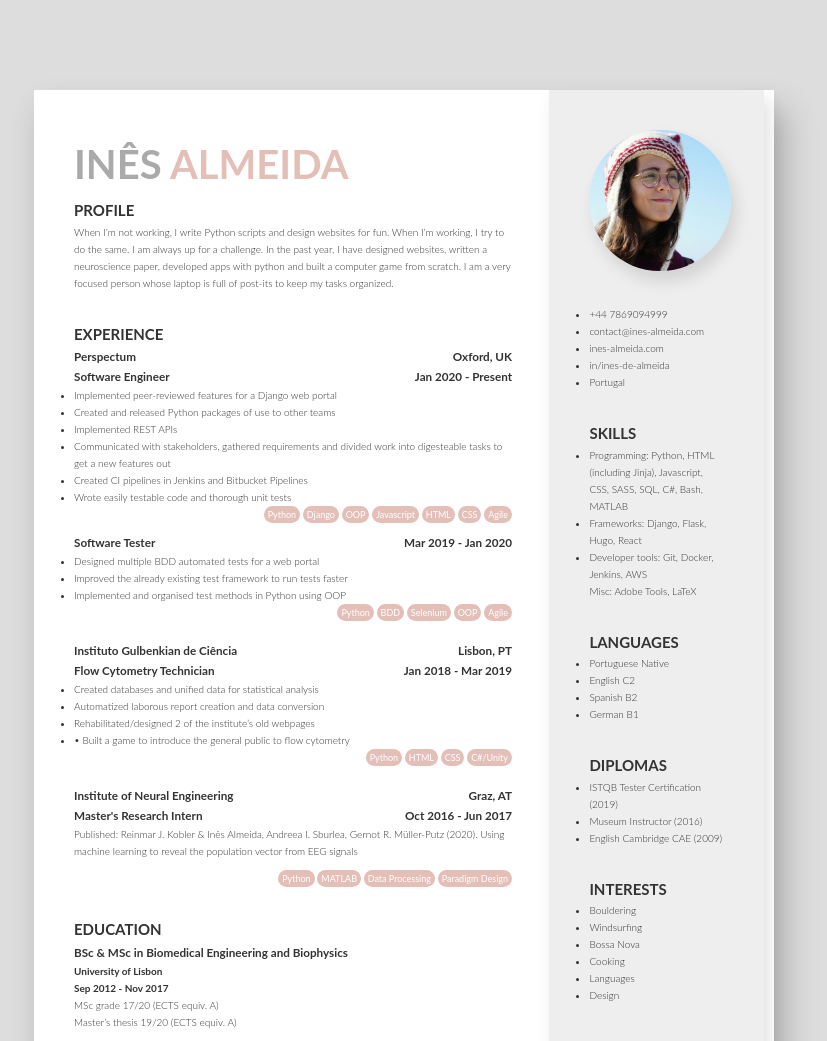
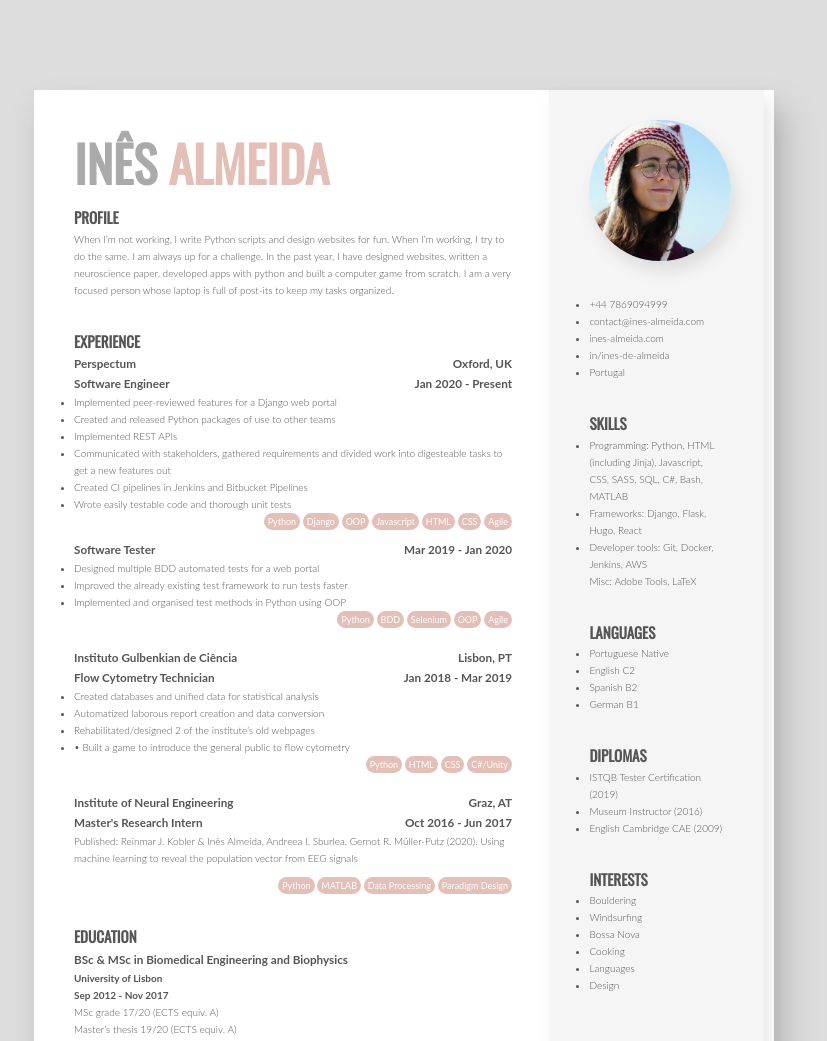
Before and after one commit to ineesalmeida/cv, a website: page index.html in a window 1280 px wide. Shown: the top 1041 px of the page, without its empty margins (296-1123 px from the left). Drawn offline with nearby package versions, Linux system fonts and the light colour scheme; files that its build step writes are made by us from their sources.

Commit message:
move css; minor improvements

```diff
--- a/index.html
+++ b/index.html
@@ -5,7 +5,8 @@
     <meta name="viewport" content="width=device-width, initial-scale=1.0">
     <title>Inês Almeida - CV</title>
 
-    <link rel="stylesheet" href="css/style.css">
+    <link rel="stylesheet" href="https://fonts.googleapis.com/css?family=Oswald">
+    <link rel="stylesheet" href="style.css">
 </head>
 <body>
     <div class="content">
--- a/package.json
+++ b/package.json
@@ -4,7 +4,7 @@
   "description": "my personal cv",
   "main": "index.js",
   "scripts": {
-    "compile:sass": "node-sass sass/main.scss css/style.css -w"
+    "compile:sass": "node-sass sass/main.scss style.css -w"
   },
   "keywords": [
     "cv"
--- a/sass/_abstract.scss
+++ b/sass/_abstract.scss
@@ -1,11 +1,12 @@
+// COLORS
 $color-grey: #aaa;
-$color-grey-dark: #333;
+$color-grey-dark: #555;
+$color-white: #fff;
+
+$color-primary: #e3bfb8;
 
 $color-background: #ddd;
+$color-right-col: #f5f5f5;
 
-$color-white: #fff;
-
+// WIDTHS
 $width-left-col: 70%;
-
-$color-right-col: #eee;
-$color-primary: #e3bfb8;
--- a/sass/_layout.scss
+++ b/sass/_layout.scss
@@ -5,7 +5,7 @@
         float: left;
         width: $width-left-col;
         height: 100%;
-        padding: 4rem;
+        padding: 3rem 4rem;
     }
 
     &__right {
@@ -14,7 +14,7 @@
         width: 99% - $width-left-col;
         background-color: $color-right-col;
         height: 100%;
-        padding: 4rem;
+        padding: 3rem 4rem;
         right: 1rem;
 
         @include shadow(0.5);
--- a/sass/_typography.scss
+++ b/sass/_typography.scss
@@ -7,7 +7,7 @@ body {
 
 .mainHeading {
     text-transform: uppercase;
-    font-size: 4rem;
+    font-size: 5rem;
     color: $color-grey;
 
     & span {
@@ -17,4 +17,5 @@ body {
 
 h1, h2 {
     text-transform: uppercase;
+    font-family: "Oswald", sans-serif;
 }
```
Also changed, not shown: style.css (added).
